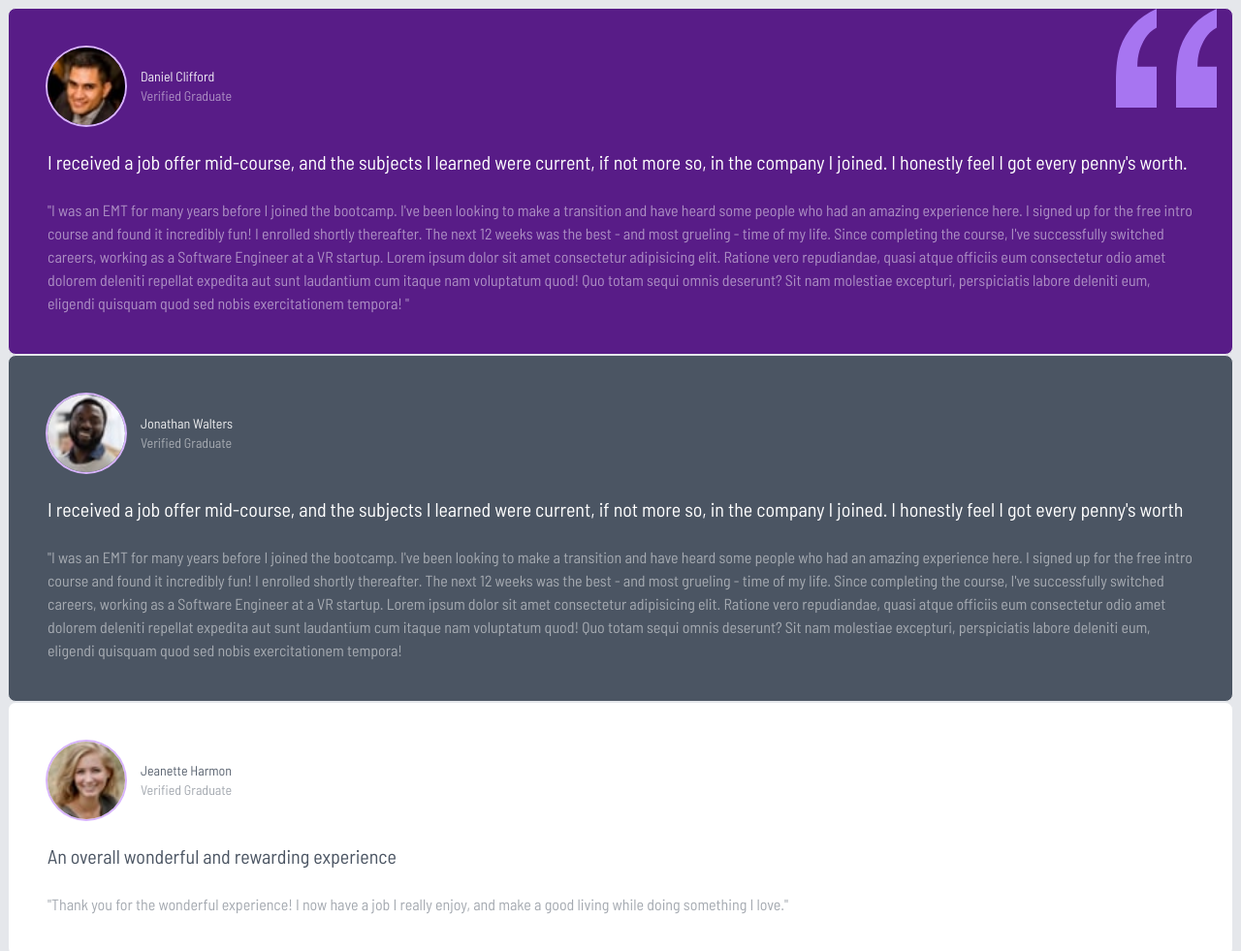
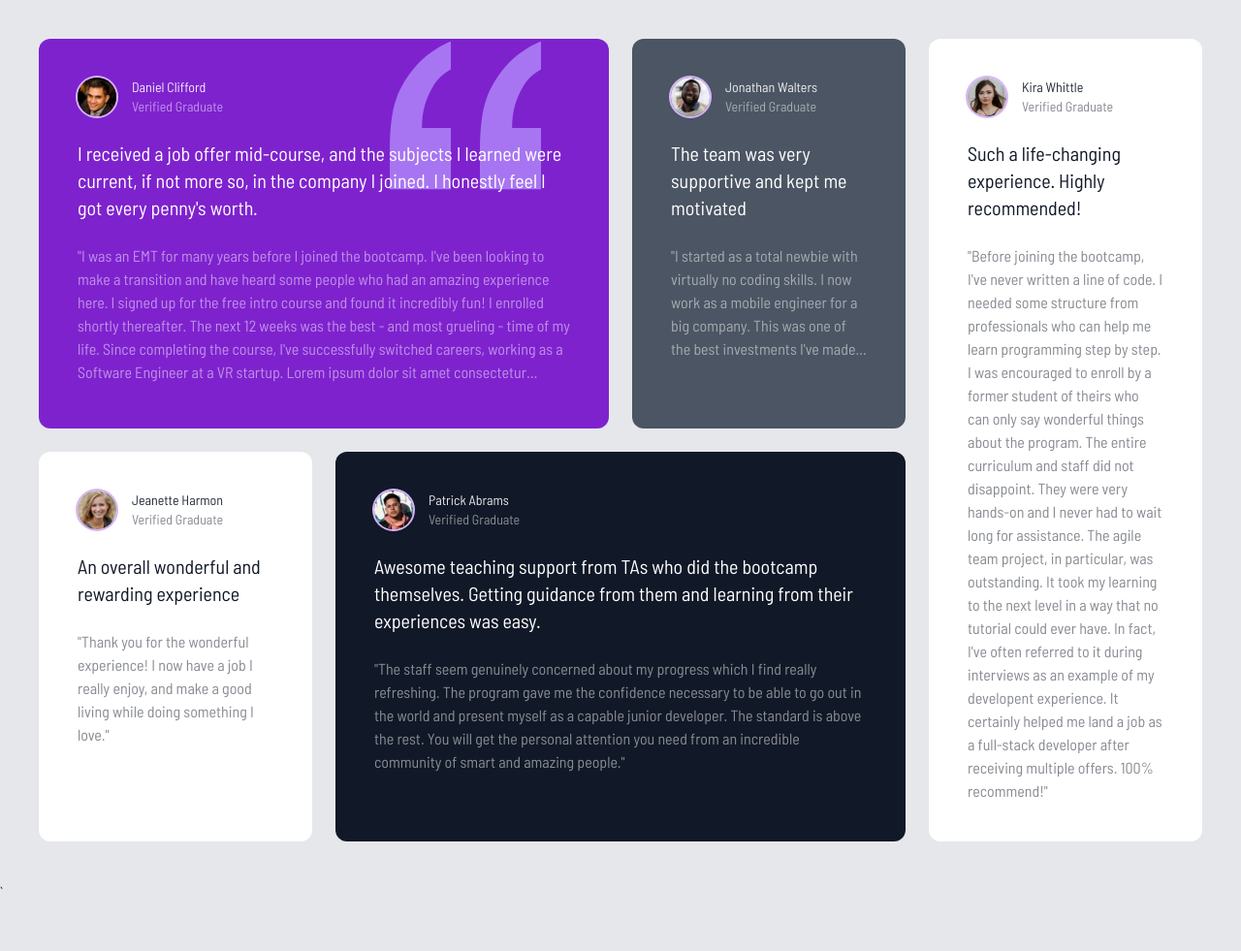
Before and after one commit to DeepWebD/Testimonial, a website: page index.html in a window 1280 px wide. Shown: the top 981 px of the page at 97% size. After the commit the page ends 932 px from the top, so only its background shows below. Drawn offline with Linux system fonts and the light colour scheme.

Commit message:
testimonial finished

```diff
--- a/index.html
+++ b/index.html
@@ -6,35 +6,34 @@
     <meta name="viewport" content="width=device-width, initial-scale=1.0" />
     <link rel="preconnect" href="https://fonts.googleapis.com" />
     <link rel="preconnect" href="https://fonts.gstatic.com" crossorigin />
-
     <link
       href="https://fonts.googleapis.com/css2?family=Alata&family=Barlow+Semi+Condensed:wght@400;500;600&display=swap"
       rel="stylesheet"
     />
     <link rel="stylesheet" href="css/style.css" />
-
-    <title>Simple Tailwind Starter</title>
+    <title>Testimonial Grid</title>
   </head>
   <body class="bg-gray-200">
-    <!-- Testimonial Container -->
-    <div class="container max-w-7xl flex flex-col mx-auto p-2">
+    <!-- Global Container -->
+    <div class="container mx-auto max-w-7xl p-2 md:p-10">
+      <!-- Grid Container -->
+      <div
+        class="grid gap-6 grid-cols-1 text-white md:grid-cols-4 md:grid-rows-2"
+      >
         <!-- Box 1 -->
-      <div
-        class="relative flex flex-col text-white p-10 bg-purple-900 border rounded-lg"
-      >
-        <!-- Double Quote -->
+        <div class="relative p-10 rounded-xl bg-purple-700 md:col-span-2">
+          <!-- Quotes Image -->
           <img
             src="images/bg-pattern-quotation.svg"
             alt=""
-          class="absolute right-4 top-0"
+            class="absolute top-3 right-10 scale-125 md:top-7 md:right-24 md:scale-150"
           />
-        <!--Box Header -->
-        <div class="flex z-10 items-center space-x-4">
-          <!-- Profile Pic -->
+          <!-- Box Header -->
+          <div class="flex z-10 space-x-4">
             <img
               src="images/image-daniel.jpg"
               alt=""
-            class="w-20 h-20 border-1 rounded-full ring-2 ring-purple-300"
+              class="w-10 h-10 rounded-full ring-2 ring-purple-300"
             />
             <div class="text-sm">
               <h4 class="opacity-90">Daniel Clifford</h4>
@@ -48,6 +47,7 @@
             current, if not more so, in the company I joined. I honestly feel I
             got every penny's worth.
           </p>
+
           <!-- Small Text -->
           <p class="mt-6 opacity-50 line-clamp-6">
             "I was an EMT for many years before I joined the bootcamp. I've been
@@ -55,25 +55,25 @@
             amazing experience here. I signed up for the free intro course and
             found it incredibly fun! I enrolled shortly thereafter. The next 12
             weeks was the best - and most grueling - time of my life. Since
-          completing the course, I've successfully switched careers, working as
-          a Software Engineer at a VR startup. Lorem ipsum dolor sit amet
+            completing the course, I've successfully switched careers, working
+            as a Software Engineer at a VR startup. Lorem ipsum dolor sit amet
             consectetur adipisicing elit. Ratione vero repudiandae, quasi atque
-          officiis eum consectetur odio amet dolorem deleniti repellat expedita
-          aut sunt laudantium cum itaque nam voluptatum quod! Quo totam sequi
-          omnis deserunt? Sit nam molestiae excepturi, perspiciatis labore
-          deleniti eum, eligendi quisquam quod sed nobis exercitationem tempora!
-          "
+            officiis eum consectetur odio amet dolorem deleniti repellat
+            expedita aut sunt laudantium cum itaque nam voluptatum quod! Quo
+            totam sequi omnis deserunt? Sit nam molestiae excepturi,
+            perspiciatis labore deleniti eum, eligendi quisquam quod sed nobis
+            exercitationem tempora! "
           </p>
         </div>
+
         <!-- Box 2 -->
-      <div class="flex flex-col text-white p-10 bg-gray-600 border rounded-lg">
-        <!--Box Header -->
-        <div class="flex z-10 items-center space-x-4">
-          <!-- Profile Pic -->
+        <div class="p-10 rounded-xl bg-gray-600">
+          <!-- Box Header -->
+          <div class="flex space-x-4">
             <img
               src="images/image-jonathan.jpg"
               alt=""
-            class="w-20 h-20 border-1 rounded-full ring-2 ring-purple-300"
+              class="w-10 h-10 rounded-full ring-2 ring-purple-300"
             />
             <div class="text-sm">
               <h4 class="opacity-90">Jonathan Walters</h4>
@@ -82,38 +82,34 @@
           </div>
 
           <!-- Large Text -->
-        <p class="relative z-10 mt-6 text-xl">
-          I received a job offer mid-course, and the subjects I learned were
-          current, if not more so, in the company I joined. I honestly feel I
-          got every penny's worth
+          <p class="mt-6 text-xl">
+            The team was very supportive and kept me motivated
           </p>
+
           <!-- Small Text -->
-        <p class="mt-6 opacity-50 line-clamp-6">
-          "I was an EMT for many years before I joined the bootcamp. I've been
-          looking to make a transition and have heard some people who had an
-          amazing experience here. I signed up for the free intro course and
-          found it incredibly fun! I enrolled shortly thereafter. The next 12
-          weeks was the best - and most grueling - time of my life. Since
-          completing the course, I've successfully switched careers, working as
-          a Software Engineer at a VR startup. Lorem ipsum dolor sit amet
-          consectetur adipisicing elit. Ratione vero repudiandae, quasi atque
-          officiis eum consectetur odio amet dolorem deleniti repellat expedita
-          aut sunt laudantium cum itaque nam voluptatum quod! Quo totam sequi
-          omnis deserunt? Sit nam molestiae excepturi, perspiciatis labore
-          deleniti eum, eligendi quisquam quod sed nobis exercitationem tempora!
+          <p class="mt-6 opacity-50 line-clamp-5">
+            "I started as a total newbie with virtually no coding skills. I now
+            work as a mobile engineer for a big company. This was one of the
+            best investments I've made in myself. Lorem ipsum dolor sit amet
+            consectetur adipisicing elit. Atque ipsam veritatis natus illum
+            ullam ab, nesciunt rerum nobis, quibusdam ad voluptatum rem
+            necessitatibus facere nihil deleniti assumenda vel velit neque quia,
+            nisi ipsum laudantium impedit eveniet iste. Pariatur, exercitationem
+            consequuntur praesentium a est eum velit quos maiores ipsum facere
+            tempora! "
           </p>
         </div>
+
         <!-- Box 3 -->
         <div
-        class="hidden flex-col text-gray-600 p-10 bg-white border rounded-lg"
+          class="hidden p-10 rounded-xl text-gray-900 bg-white md:block md:row-span-2"
         >
-        <!--Box Header -->
-        <div class="flex z-10 items-center space-x-4">
-          <!-- Profile Pic -->
+          <!-- Box Header -->
+          <div class="flex space-x-4">
             <img
               src="images/image-kira.jpg"
               alt=""
-            class="w-20 h-20 border-1 rounded-full ring-2 ring-purple-300"
+              class="w-10 h-10 rounded-full ring-2 ring-purple-300"
             />
             <div class="text-sm">
               <h4 class="opacity-90">Kira Whittle</h4>
@@ -122,34 +118,35 @@
           </div>
 
           <!-- Large Text -->
-        <p class="relative z-10 mt-6 text-xl">
+          <p class="mt-6 text-xl">
             Such a life-changing experience. Highly recommended!
           </p>
+
           <!-- Small Text -->
-        <p class="mt-6 opacity-50 line-clamp-6">
+          <p class="mt-6 opacity-50">
             "Before joining the bootcamp, I've never written a line of code. I
             needed some structure from professionals who can help me learn
             programming step by step. I was encouraged to enroll by a former
-          student of theirs who can only say wonderful things about the program.
-          The entire curriculum and staff did not disappoint. They were very
-          hands-on and I never had to wait long for assistance. The agile team
-          project, in particular, was outstanding. It took my learning to the
-          next level in a way that no tutorial could ever have. In fact, I've
-          often referred to it during interviews as an example of my developent
-          experience. It certainly helped me land a job as a full-stack
-          developer after receiving multiple offers. 100% recommend!"
+            student of theirs who can only say wonderful things about the
+            program. The entire curriculum and staff did not disappoint. They
+            were very hands-on and I never had to wait long for assistance. The
+            agile team project, in particular, was outstanding. It took my
+            learning to the next level in a way that no tutorial could ever
+            have. In fact, I've often referred to it during interviews as an
+            example of my developent experience. It certainly helped me land a
+            job as a full-stack developer after receiving multiple offers. 100%
+            recommend!"
           </p>
         </div>
 
         <!-- Box 4 -->
-      <div class="flex flex-col bg-white p-10 text-gray-600 border rounded-lg">
-        <!--Box Header -->
-        <div class="flex z-10 items-center space-x-4">
-          <!-- Profile Pic -->
+        <div class="p-10 rounded-xl text-gray-900 bg-white">
+          <!-- Box Header -->
+          <div class="flex space-x-4">
             <img
               src="images/image-jeanette.jpg"
               alt=""
-            class="w-20 h-20 border-1 rounded-full ring-2 ring-purple-300"
+              class="w-10 h-10 rounded-full ring-2 ring-purple-300"
             />
             <div class="text-sm">
               <h4 class="opacity-90">Jeanette Harmon</h4>
@@ -158,24 +155,25 @@
           </div>
 
           <!-- Large Text -->
-        <p class="relative z-10 mt-6 text-xl">
+          <p class="mt-6 text-xl">
             An overall wonderful and rewarding experience
           </p>
+
           <!-- Small Text -->
-        <p class="mt-6 opacity-50 line-clamp-6">
+          <p class="mt-6 opacity-50">
             "Thank you for the wonderful experience! I now have a job I really
             enjoy, and make a good living while doing something I love."
           </p>
         </div>
+
         <!-- Box 5 -->
-      <div class="flex flex-col bg-slate-900 p-10 text-white border rounded-lg">
-        <!--Box Header -->
-        <div class="flex z-10 items-center space-x-4">
-          <!-- Profile Pic -->
+        <div class="p-10 rounded-xl bg-gray-900 md:col-span-2">
+          <!-- Box Header -->
+          <div class="flex space-x-4">
             <img
               src="images/image-patrick.jpg"
               alt=""
-            class="w-20 h-20 border-1 rounded-full ring-2 ring-purple-300"
+              class="w-10 h-10 rounded-full ring-2 ring-purple-300"
             />
             <div class="text-sm">
               <h4 class="opacity-90">Patrick Abrams</h4>
@@ -184,30 +182,31 @@
           </div>
 
           <!-- Large Text -->
-        <p class="relative z-10 mt-6 text-xl">
+          <p class="mt-6 text-xl">
             Awesome teaching support from TAs who did the bootcamp themselves.
             Getting guidance from them and learning from their experiences was
             easy.
           </p>
+
           <!-- Small Text -->
-        <p class="mt-6 opacity-50 line-clamp-6">
+          <p class="mt-6 opacity-50">
             "The staff seem genuinely concerned about my progress which I find
-          really refreshing. The program gave me the confidence necessary to be
-          able to go out in the world and present myself as a capable junior
-          developer. The standard is above the rest. You will get the personal
-          attention you need from an incredible community of smart and amazing
-          people."
+            really refreshing. The program gave me the confidence necessary to
+            be able to go out in the world and present myself as a capable
+            junior developer. The standard is above the rest. You will get the
+            personal attention you need from an incredible community of smart
+            and amazing people."
           </p>
         </div>
-      <!-- Box 3 -->
-      <div class="flex flex-col text-gray-600 p-10 bg-white border rounded-lg">
-        <!--Box Header -->
-        <div class="flex z-10 items-center space-x-4">
-          <!-- Profile Pic -->
+
+        <!-- Box 6 -->
+        <div class="p-10 rounded-xl text-gray-900 bg-white md:hidden">
+          <!-- Box Header -->
+          <div class="flex space-x-4">
             <img
               src="images/image-kira.jpg"
               alt=""
-            class="w-20 h-20 border-1 rounded-full ring-2 ring-purple-300"
+              class="w-10 h-10 rounded-full ring-2 ring-purple-300"
             />
             <div class="text-sm">
               <h4 class="opacity-90">Kira Whittle</h4>
@@ -216,24 +215,28 @@
           </div>
 
           <!-- Large Text -->
-        <p class="relative z-10 mt-6 text-xl">
+          <p class="mt-6 text-xl">
             Such a life-changing experience. Highly recommended!
           </p>
+
           <!-- Small Text -->
-        <p class="mt-6 opacity-50 line-clamp-6">
+          <p class="mt-6 opacity-50">
             "Before joining the bootcamp, I've never written a line of code. I
             needed some structure from professionals who can help me learn
             programming step by step. I was encouraged to enroll by a former
-          student of theirs who can only say wonderful things about the program.
-          The entire curriculum and staff did not disappoint. They were very
-          hands-on and I never had to wait long for assistance. The agile team
-          project, in particular, was outstanding. It took my learning to the
-          next level in a way that no tutorial could ever have. In fact, I've
-          often referred to it during interviews as an example of my developent
-          experience. It certainly helped me land a job as a full-stack
-          developer after receiving multiple offers. 100% recommend!"
+            student of theirs who can only say wonderful things about the
+            program. The entire curriculum and staff did not disappoint. They
+            were very hands-on and I never had to wait long for assistance. The
+            agile team project, in particular, was outstanding. It took my
+            learning to the next level in a way that no tutorial could ever
+            have. In fact, I've often referred to it during interviews as an
+            example of my developent experience. It certainly helped me land a
+            job as a full-stack developer after receiving multiple offers. 100%
+            recommend!"
           </p>
+        </div>
       </div>
     </div>
   </body>
 </html>
+`
--- a/package.json
+++ b/package.json
@@ -11,5 +11,8 @@
   "license": "MIT",
   "devDependencies": {
     "tailwindcss": "^3.0.24"
+  },
+  "dependencies": {
+    "@tailwindcss/line-clamp": "^0.4.4"
   }
 }
--- a/tailwind.config.js
+++ b/tailwind.config.js
@@ -13,5 +13,7 @@ module.exports = {
       }
     },
   },
-  plugins: [],
+  plugins: [
+    require('@tailwindcss/line-clamp'),
+  ],
 }
```
Also changed, not shown: css/style.css, 1 other file. Lines whose indentation alone changed are shown as unchanged.
